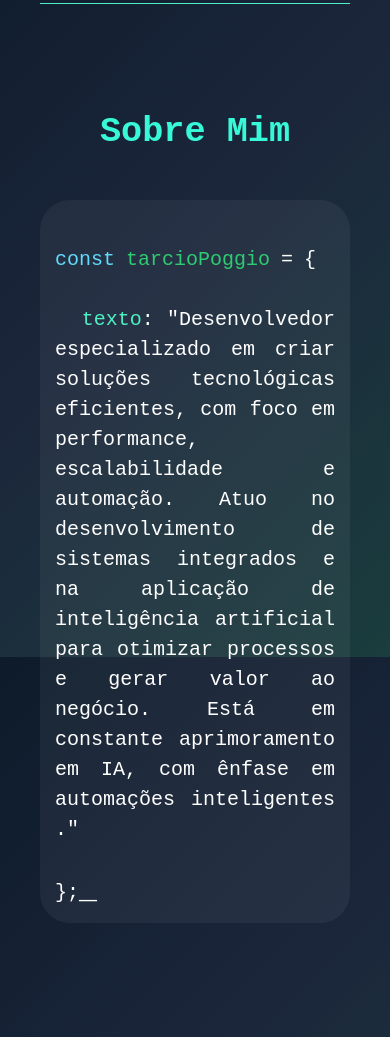
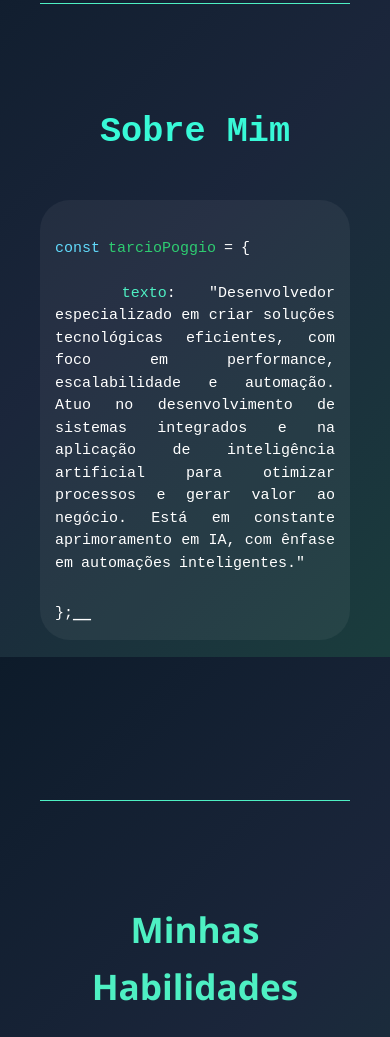
Before and after one commit to PoggioT/Portfolio, a plain HTML site: page index.html in a window 390 px wide. Shown: the part 1031-2068 px from the top of the page. Drawn offline with nearby package versions, Linux system fonts and the light colour scheme.

Commit message:
estetica-sobre-mim

```diff
--- a/index.html
+++ b/index.html
@@ -79,12 +79,22 @@
                     </div>
             </div>
 
+            <div class="category-card" onclick="toggleSkills('automation')">
+                <i class='bx  bxs-bot'></i>
+                <p>Automação</p>
+                <div id="automation-skills" class="skills-container hidden">
+                    <div class="skill-item"><i class='bx bx-network-chart'></i><p>N8N & Integrações</p></div>
+                    <div class="skill-item"><i class='bx bxs-dashboard'></i><p>EasyPanel</p></div>
+                </div>
+
+            </div>
             <div class="category-card" onclick="toggleSkills('database')">
                 <i class='bx bxs-server'></i>
                 <p>Bancos de Dados</p>
                 <div id="database-skills" class="skills-container hidden">
                     <div class="skill-item"><i class='bx bxs-cloud-upload'></i><p>MySQL</p></div>
                     <div class="skill-item"><i class='bx bxl-postgresql'></i><p>PostgreSQL</p></div>
+                    <div class="skill-item"><i class='bx bxl-docker'></i><p>Docker</p></div>
                 </div>
             </div>
 
@@ -93,8 +103,6 @@
                 <p>Ferramentas</p>
                 <div id="tools-skills" class="skills-container hidden">
                     <div class="skill-item"><i class='bx bxs-brain'></i><p>Inteligência Artificial</p></div>
-                    <div class="skill-item"><i class='bx bx-network-chart'></i><p>N8N & Integrações</p></div>
-                    <div class="skill-item"><i class='bx bxl-docker'></i><p>Docker</p></div>
                     <div class="skill-item"><i class='bx bxl-git'></i><p>Git</p></div>
                 </div>
             </div>
--- a/style.css
+++ b/style.css
@@ -255,6 +255,25 @@ header .container {
     }
 }
 
+@media (max-width: 768px) {
+
+    #about .codigo {
+        font-size: 15px;
+        padding: 15px;
+        background: rgba(255, 255, 255, 0.05);
+        border-radius: 30px;
+        line-height: 1.5em;
+        white-space: pre-line;
+        word-spacing: -1px;
+        word-wrap: break-word;
+        text-align: justify;
+    }
+
+    #about .codigo .roxo {
+        margin-bottom: 8px;
+    }
+
+}
 
 
 
@@ -354,7 +373,7 @@ header .container {
 
 /* PROJETOS */
 #projects p {
-    color: #fffb00;
+    color: #ffffff;
     text-align: center;
     font-size: 20px;
     margin-top: 60px;
```
